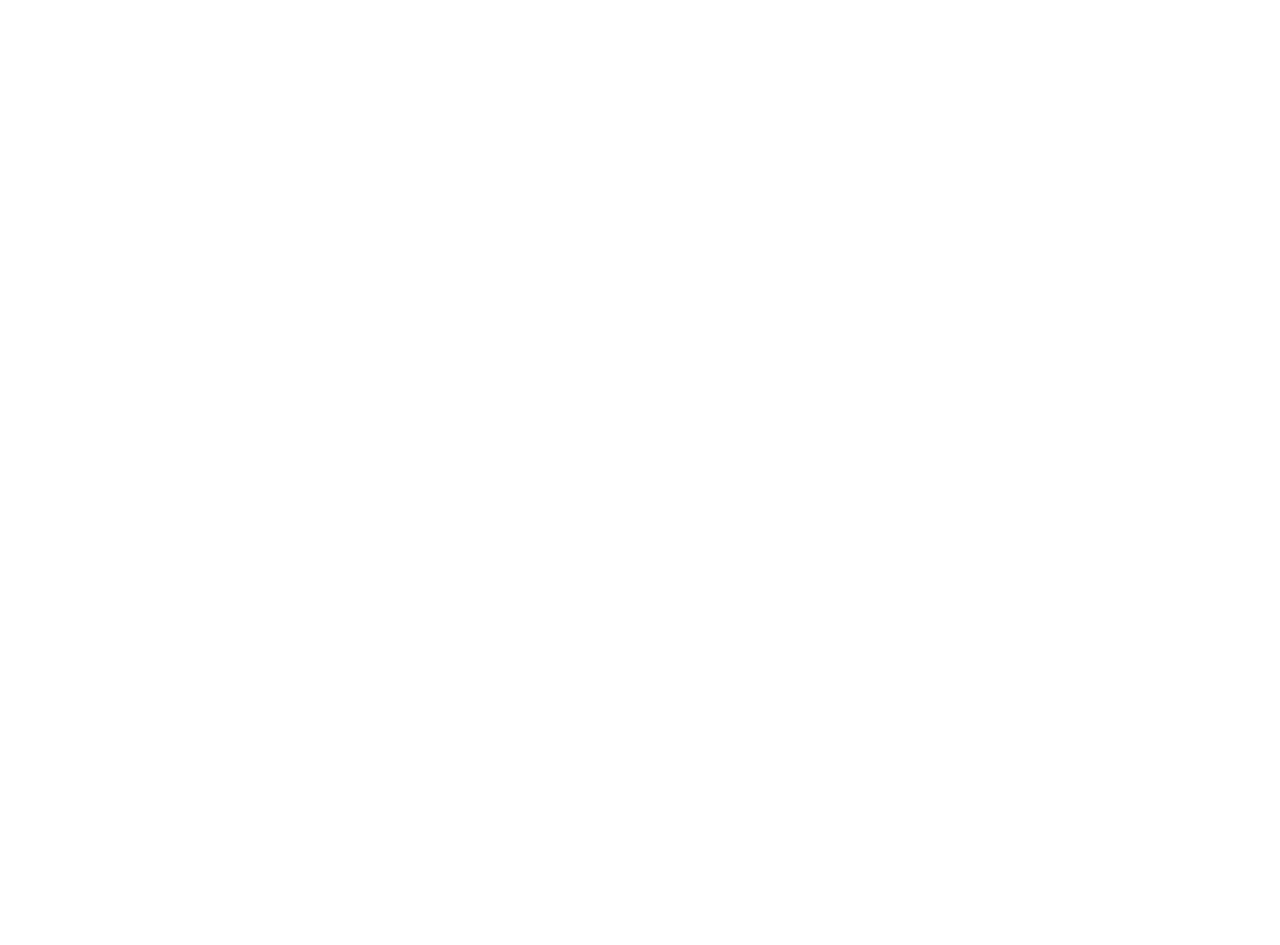
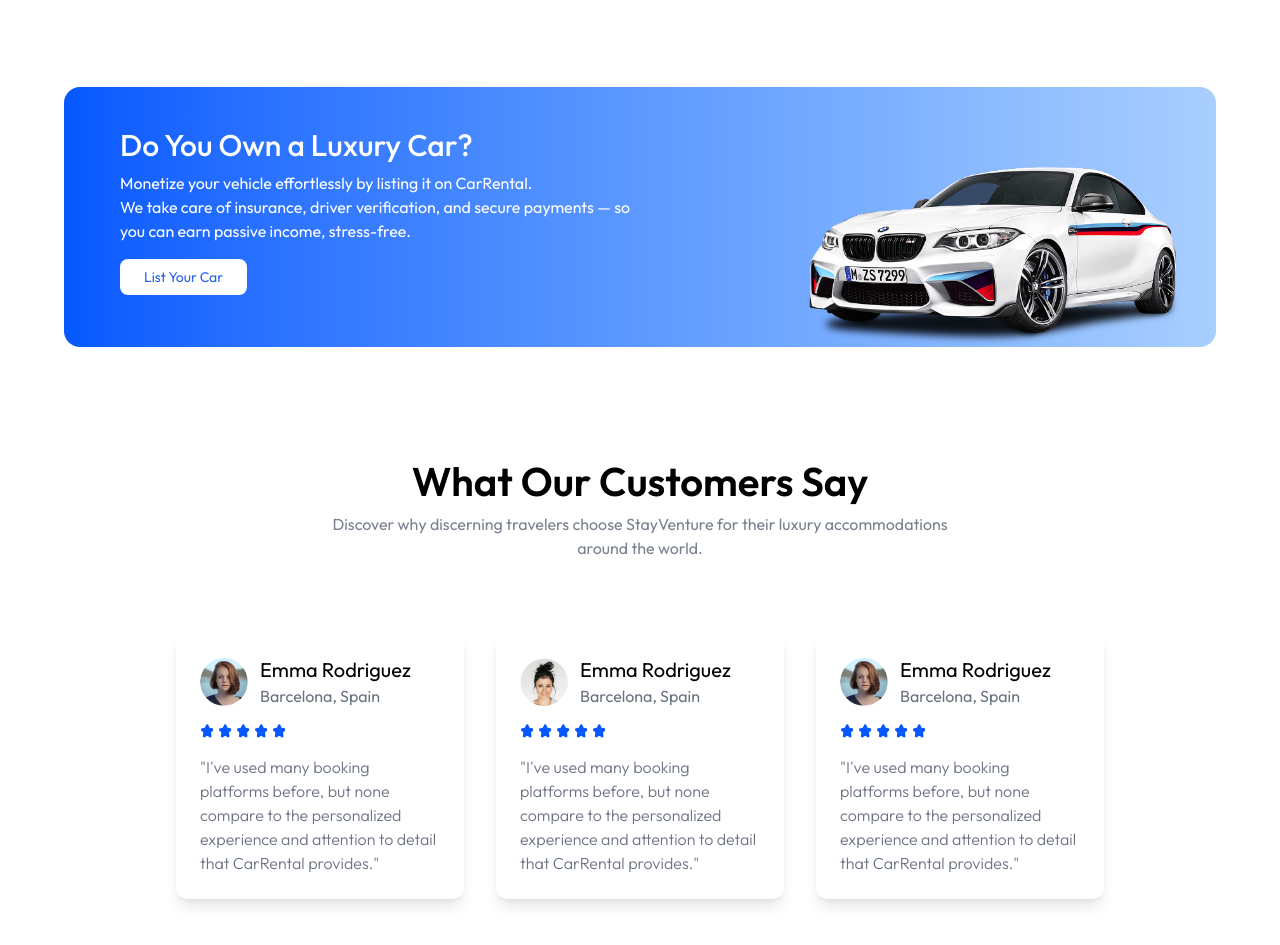
Before and after one commit to HarishKamuni/hrk_car_rental_booking_client, a React (Vite) app: page / in a window 1280 px wide. Shown: the part 1920-2865 px from the top of the page. Before the commit the page ends 2007 px from the top, so only its background shows below. Built offline with nearby package versions, Linux system fonts and the light colour scheme.

Commit message:
created testimonial

```diff
--- /dev/null
+++ b/src/components/Banner.jsx
@@ -0,0 +1,26 @@
+import React from 'react';
+import { assets } from '../assets/assets';
+
+const Banner = () => {
+  return (
+    <div
+      className="flex flex-col md:flex-row md:items-start items-center justify-between px-8 min-md:pl-14 pt-10
+  bg-gradient-to-r from-[#0558FE] to-[#A9CFFF] max-w-6xl mx-3 md:mx-auto rounded-2xl overflow-hidden"
+    >
+      <div className="text-white">
+        <h2 className="text-3xl font-medium">Do You Own a Luxury Car?</h2>
+        <p className="mt-2">
+          Monetize your vehicle effortlessly by listing it on CarRental.
+        </p>
+        <p className="max-w-130">
+          We take care of insurance, driver verification, and secure payments —
+          so you can earn passive income, stress-free.
+              </p>
+              <button className='px-6 py-2 bg-white hover:bg-slate-100 transition-all text-primery rounded-lg text-sm mt-4 cursor-pointer'>List Your Car</button>
+          </div>
+          <img src={assets.banner_car_image} alt="banner" className='max-h-45 mt-10'/>
+    </div>
+  );
+};
+
+export default Banner;
--- /dev/null
+++ b/src/components/Testimonial.jsx
@@ -0,0 +1,73 @@
+import React from 'react';
+import Title from './Title';
+import { assets } from '../assets/assets';
+
+const Testimonial = () => {
+  const testimonials = [
+    {
+      name: 'Emma Rodriguez',
+      location: 'Barcelona, Spain',
+      image: assets.testimonial_image_1,
+
+      testimonial:
+        "I've used many booking platforms before, but none compare to the personalized experience and attention to detail that CarRental provides.",
+    },
+    {
+      name: 'Emma Rodriguez',
+      location: 'Barcelona, Spain',
+      image: assets.testimonial_image_2,
+
+      testimonial:
+        "I've used many booking platforms before, but none compare to the personalized experience and attention to detail that CarRental provides.",
+    },
+    {
+      name: 'Emma Rodriguez',
+      location: 'Barcelona, Spain',
+      image: assets.testimonial_image_1,
+
+      testimonial:
+        "I've used many booking platforms before, but none compare to the personalized experience and attention to detail that CarRental provides.",
+    },
+  ];
+  return (
+    <div className="py-28 px-6 md:px-16 lg:px-24 xl:px-44">
+      <Title
+        title="What Our Customers Say"
+        subTitle="Discover why discerning travelers choose StayVenture for their luxury accommodations around the world."
+      />
+
+      <div className="grid grid-cols-1 sm:grid-cols-2 lg:grid-cols-3 gap-8 mt-18">
+        {testimonials.map((testimonial, index) => (
+          <div
+            key={index}
+            className="bg-white p-6 rounded-xl shadow-lg hover:-translate-y-1 transition-all duration-500"
+          >
+            <div className="flex items-center gap-3">
+              <img
+                className="w-12 h-12 rounded-full"
+                src={testimonial.image}
+                alt={testimonial.name}
+              />
+              <div>
+                <p className=" text-xl">{testimonial.name}</p>
+                <p className="text-gray-500">{testimonial.location}</p>
+              </div>
+            </div>
+            <div className="flex items-center gap-1 mt-4">
+              {Array(5)
+                .fill(0)
+                .map((_, index) => (
+                  <img key={index} src={assets.star_icon} alt="star_icon" />
+                ))}
+            </div>
+            <p className="text-gray-500 max-w-90 mt-4 font-light">
+              "{testimonial.testimonial}"
+            </p>
+          </div>
+        ))}
+      </div>
+    </div>
+  );
+};
+
+export default Testimonial;
--- a/src/pages/Home.jsx
+++ b/src/pages/Home.jsx
@@ -1,12 +1,16 @@
 import React from 'react';
 import Hero from '../components/Hero';
 import FeaturedSection from '../components/FeaturedSection';
+import Banner from '../components/Banner';
+import Testimonial from '../components/Testimonial';
 
 const Home = () => {
   return (
     <>
       <Hero />
-      <FeaturedSection/>
+      <FeaturedSection />
+      <Banner />
+      <Testimonial/>
     </>
   );
 };
```
